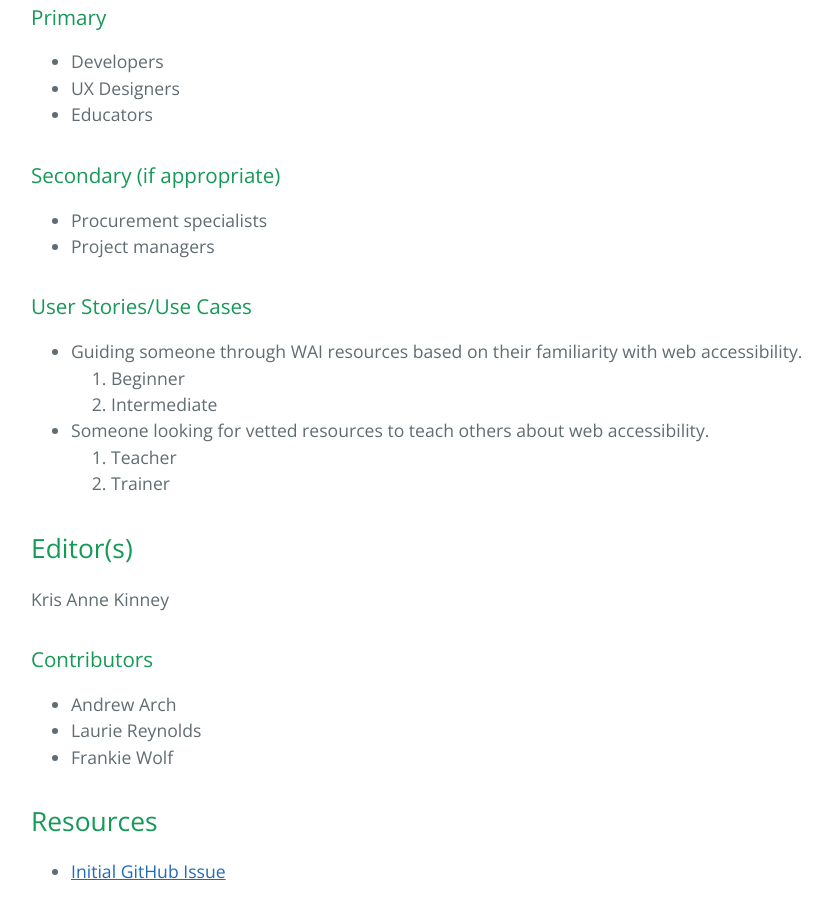
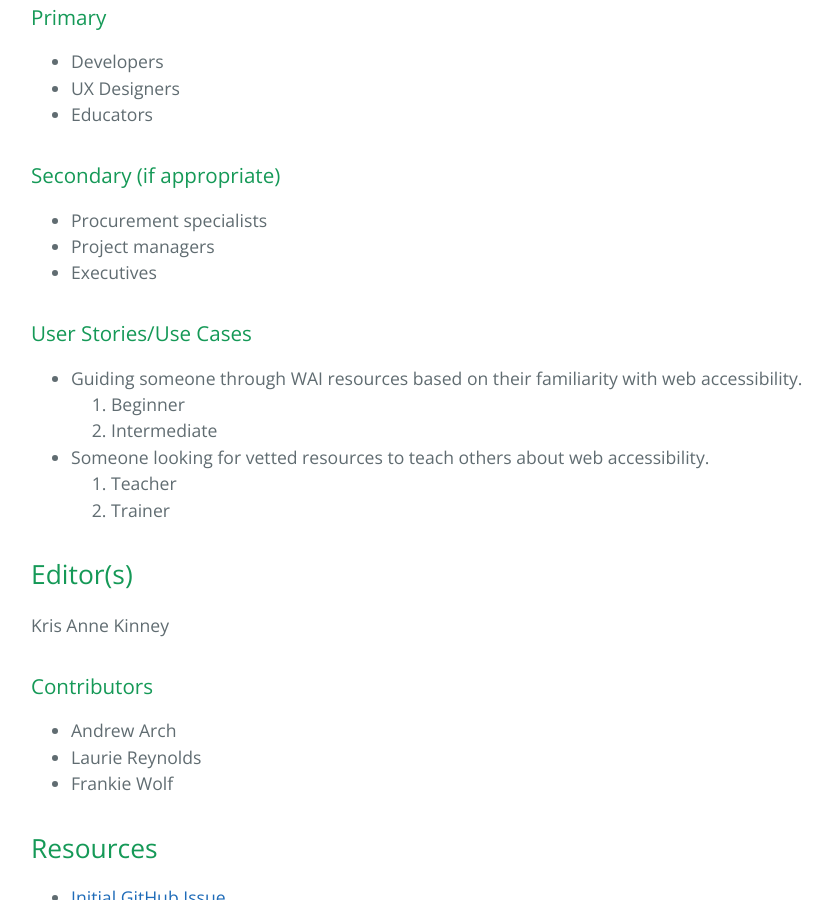
Before and after one commit to w3c-cg/aar, a Jekyll site: the page built from resources/navigating_WAI/scope.md, in a window 1280 px wide and 900 px high, scrolled down 668 px. Shown: the whole window, without its empty margins (193-1025 px from the left). Built offline with Jekyll 4.4.1, drawn with Linux system fonts in a browser that asks for light colours.

Commit message:
Update scope.md
Added Executives to the secondary audience

```diff
--- a/resources/navigating_WAI/scope.md
+++ b/resources/navigating_WAI/scope.md
@@ -30,6 +30,7 @@ Anyone interested in learning about (or more about) web accessibility at any sta
 
 * Procurement specialists
 * Project managers
+* Executives
 
 ### User Stories/Use Cases
 
```
